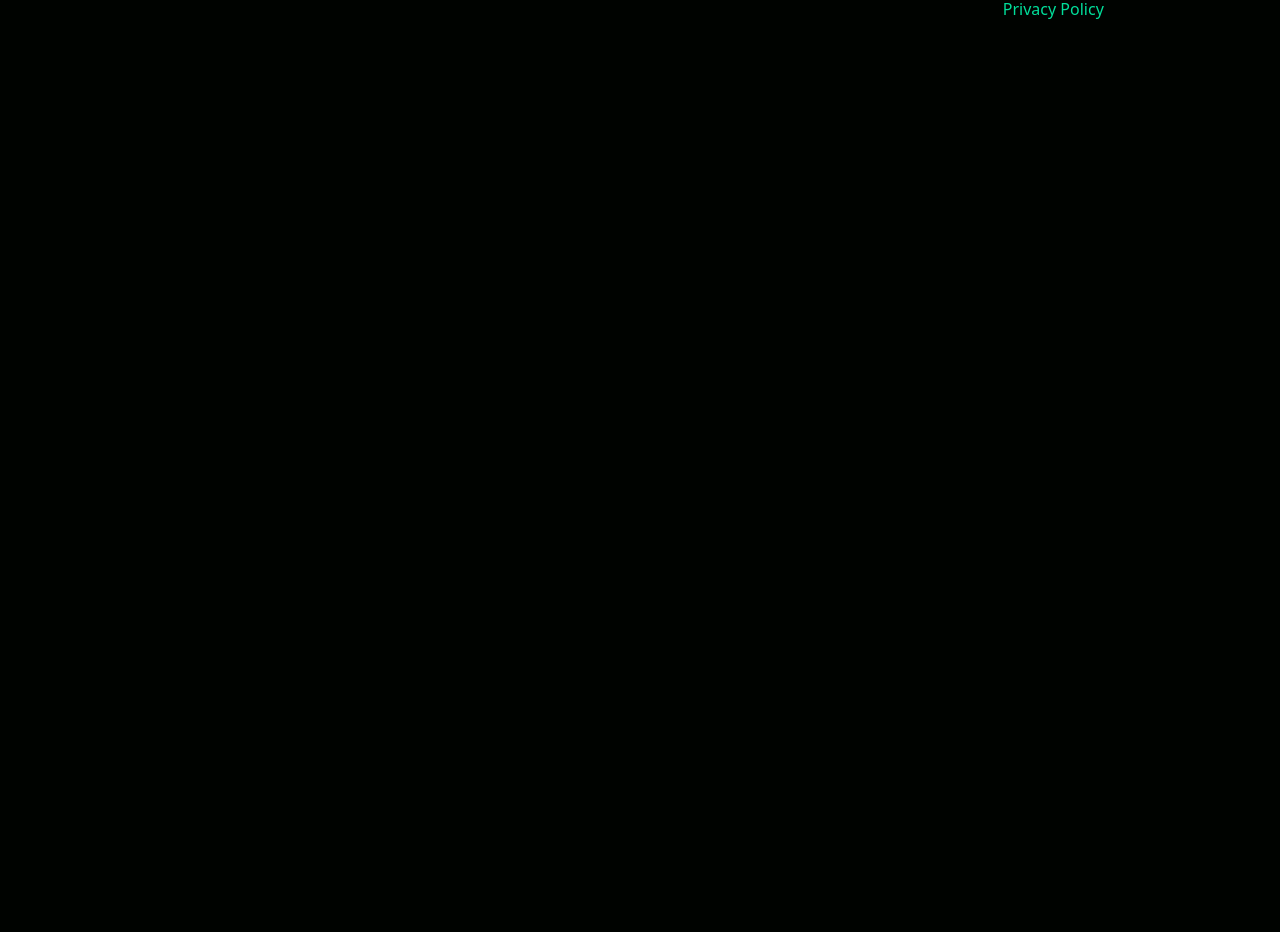
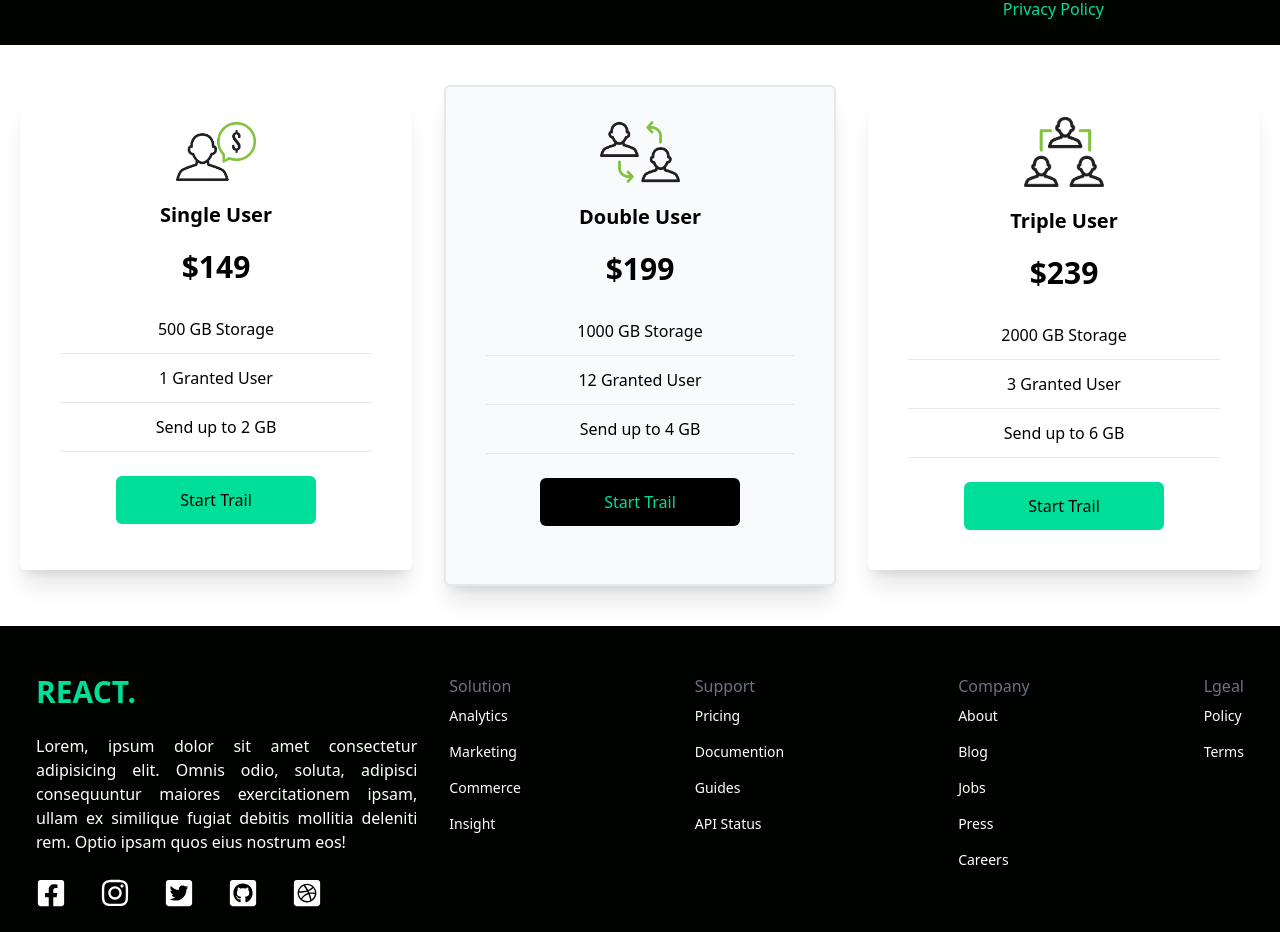
Before and after one commit to Daniel-Khojaste/finance-react, a React (Create React App) app: page / in a window 1280 px wide. Shown: the part 1420-2352 px from the top of the page. Before the commit the page ends 1465 px from the top, so only its background shows below. Built offline with nearby package versions, Linux system fonts and the light colour scheme.

Commit message:
Footer section

```diff
--- a/src/App.js
+++ b/src/App.js
@@ -2,6 +2,8 @@ import Navbar from "./Components/Navbar";
 import Hero from "./Components/Hero";
 import Analytics from "./Components/Analytics";
 import NewsLetter from "./Components/NewsLetter";
+import Cards from "./Components/Cards";
+import Footer from "./Components/Footer";
 
 function App() {
   return (
@@ -10,6 +12,8 @@ function App() {
       <Hero />
       <Analytics />
       <NewsLetter />
+      <Cards />
+      <Footer />
     </div>
   );
 }
--- /dev/null
+++ b/src/Components/Cards.jsx
@@ -0,0 +1,54 @@
+import React from "react";
+import Single from "../Assets/single.png"
+import Double from "../Assets/double.png"
+import Triple from "../Assets/triple.png"
+
+const Cards = () =>{
+
+    return(
+        <div className="bg-white text-black py-10">
+            <div  className="max-w-[1240px] w-full mx-auto grid md:grid-cols-3 gap-8">
+                <div className="cards flex flex-col items-center justify-center  shadow-xl mx-6 md:mx-0  my-4 p-4 rounded-md hover:scale-105 duration-500">
+                    <img className="w-20 bg-transparent" src={Single} alt="" />
+                    <h2 className="font-bold text-xl mt-5">Single User</h2>
+                    <p className="font-bold text-3xl my-5">$149</p>
+                    <div className="font-medium text-black w-full text-center">
+                        <p className="border-b mx-6 py-3">500 GB Storage</p>
+                        <p className="border-b mx-6 py-3">1 Granted User</p>
+                        <p className="border-b mx-6 py-3">Send up to 2 GB</p>
+                    </div>
+                    <button className="bg-[#00df9a] font-medium w-[200px] rounded-md py-3  my-6">Start Trail</button>
+                </div>
+
+
+                <div className="cards flex flex-col items-center justify-center shadow-xl mx-6 md:mx-0 my-4 lg:my-0 p-4 rounded-md bg-gray-50 hover:border-gray-400 border-2 hover:scale-105 duration-500">
+                    <img className="w-20 bg-transparent" src={Double} alt="" />
+                    <h2 className="font-bold text-xl mt-5">Double User</h2>
+                    <p className="font-bold text-3xl my-5">$199</p>
+                    <div className="font-medium text-black w-full text-center">
+                        <p className="border-b mx-6 py-3">1000 GB Storage</p>
+                        <p className="border-b mx-6 py-3">12 Granted User</p>
+                        <p className="border-b mx-6 py-3">Send up to 4 GB</p>
+                    </div>
+                    <button className="bg-black text-[#00df9a] font-medium w-[200px] rounded-md py-3  my-6">Start Trail</button>
+                </div>
+
+
+                <div className="cards flex flex-col items-center justify-center shadow-xl mx-6 md:mx-0  my-4 p-4 rounded-md hover:scale-105 duration-500">
+                    <img className="w-20 bg-transparent" src={Triple} alt="" />
+                    <h2 className="font-bold text-xl mt-5">Triple User</h2>
+                    <p className="font-bold text-3xl my-5">$239</p>
+                    <div className="font-medium text-black w-full text-center">
+                        <p className="border-b mx-6 py-3">2000 GB Storage</p>
+                        <p className="border-b mx-6 py-3">3 Granted User</p>
+                        <p className="border-b mx-6 py-3">Send up to 6 GB</p>
+                    </div>
+                    <button className="bg-[#00df9a] font-medium w-[200px] rounded-md py-3  my-6">Start Trail</button>
+                </div>
+            </div>
+
+        </div>
+    )
+}
+
+export default Cards
--- /dev/null
+++ b/src/Components/Footer.jsx
@@ -0,0 +1,80 @@
+import React from "react";
+import{
+    FaDribbbleSquare,
+    FaFacebookSquare,
+    FaGit,
+    FaGithubSquare,
+    FaInstagram,
+    FaTwitterSquare,
+} from 'react-icons/fa';
+
+const Footer = () =>{
+    return(
+        <div>
+            <div className="max-w-[1240px] grid lg:grid-cols-3 text-white px-4 py-6 gap-8 mx-auto">
+                <div>
+                        <h1 className="w-full my-6 text-3xl text-[#00df9a] font-bold ">REACT.</h1>
+                        <p className="text-justify">Lorem, ipsum dolor sit amet consectetur adipisicing elit. Omnis odio, soluta, adipisci consequuntur maiores exercitationem ipsam, ullam ex similique fugiat debitis mollitia deleniti rem. Optio ipsam quos eius nostrum eos!</p>
+
+                        <div className="w-[75%] mt-6 flex justify-between">
+                            <FaFacebookSquare size={30} />
+                            <FaInstagram size={30} />
+                            <FaTwitterSquare size={30} />
+                            <FaGithubSquare size={30} />
+                            <FaDribbbleSquare size={30} />
+                        </div>
+
+                </div>
+
+                <div className="mt-6 lg:col-span-2 flex justify-between">
+                    <div>
+                        <ul>
+                            <li className=" text-gray-500 font-medium">Solution</li>
+                            <li className=" py-2 text-sm">Analytics</li>
+                            <li className=" py-2 text-sm">Marketing</li>
+                            <li className=" py-2 text-sm">Commerce</li>
+                            <li className=" py-2 text-sm">Insight</li>
+                        </ul>
+                    </div>
+
+                    <div>
+                        <ul>
+                            <li className=" text-gray-500 font-medium">Support</li>
+                            <li className=" py-2 text-sm">Pricing</li>
+                            <li className=" py-2 text-sm">Documention</li>
+                            <li className=" py-2 text-sm">Guides</li>
+                            <li className=" py-2 text-sm">API Status</li>
+                        </ul>
+                    </div>
+
+                    <div>
+                        <ul>
+                            <li className=" text-gray-500 font-medium">Company</li>
+                            <li className=" py-2 text-sm">About</li>
+                            <li className=" py-2 text-sm">Blog</li>
+                            <li className=" py-2 text-sm">Jobs</li>
+                            <li className=" py-2 text-sm">Press</li>
+                            <li className=" py-2 text-sm">Careers</li>
+                        </ul>
+                    </div>
+
+                    <div>
+                        <ul>
+                            <li className=" text-gray-500 font-medium">Lgeal</li>
+                            <li className=" py-2 text-sm">Policy</li>
+                            <li className=" py-2 text-sm">Terms</li>
+                        </ul>
+                    </div>
+
+
+                </div>
+
+
+
+            </div>
+
+        </div>
+    )
+}
+
+export default Footer
```
